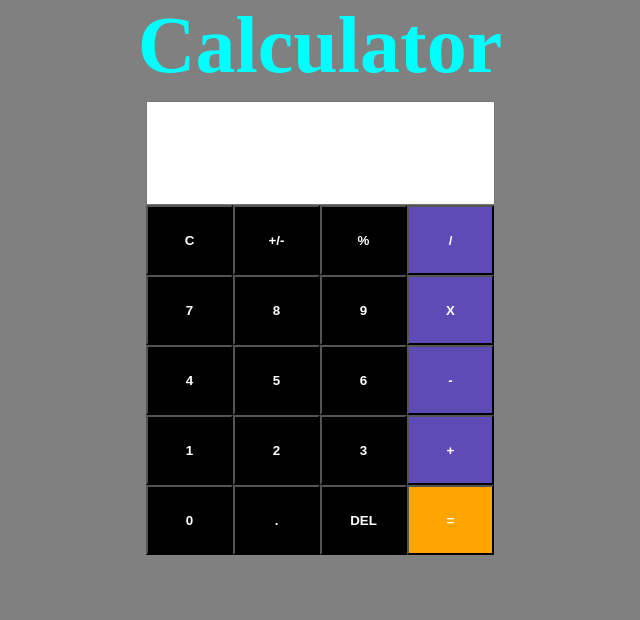
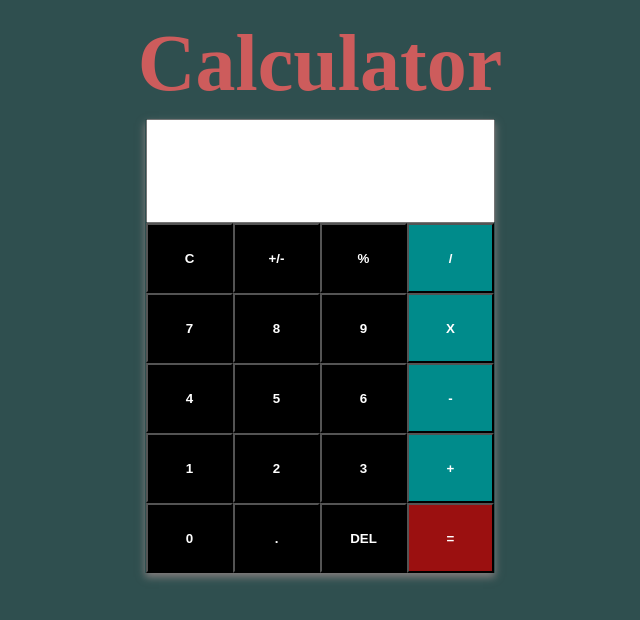
Before and after one commit to Shakibosd/calculator, a plain HTML site: page index.html in a window 1280 px wide. Shown: the whole page, without its empty margins (320-960 px from the left). Drawn offline with Linux system fonts and the light colour scheme.

Commit message:
first commit

```diff
--- a/index.html
+++ b/index.html
@@ -11,6 +11,7 @@
 </head>
 
 <body>
+    <br>
     <h1 class="big">Calculator</h1>
     <div class="card">
         <div class="calc-head">
@@ -45,11 +46,11 @@
                 <input type="button" class="btn" value="0">
                 <input type="button" class="btn" value=".">
                 <input type="button" class="btn" value="DEL">
-                <input type="button" class="btn" style="background-color: orange;" value="=">
+                <input type="button" class="btn" style="background-color: rgb(155, 16, 16);" value="=">
             </div>
         </div>
     </div>
-
+    <br>
     <script src="app.js"></script>
 </body>
 
--- a/style.css
+++ b/style.css
@@ -6,13 +6,13 @@
 body {
     margin: 0;
     padding: 0;
-    background: gray;
+    background: darkslategray;
 }
 
 .big {
     font-size: 80px;
     text-align: center;
-    color: rgb(0, 255, 255);
+    color: indianred;
 }
 
 .card {
@@ -20,7 +20,7 @@ body {
     text-align: center;
     max-width: 350px;
     margin-top: 10px;
-    box-shadow: 0 4px 8px 0 gray;
+    box-shadow: 0 4px 8px 0 rgb(133, 126, 126);
     transition: 0.3s;
     font-size: 0;
 }
@@ -48,9 +48,19 @@ body {
 }
 
 .btn-style {
-    background-color: #5f4bb6;
+    background-color: darkcyan;
 }
 
 .btn:hover {
-    background-color: hotpink;
+    background-color: rebeccapurple;
 }
+
+[class*="col-"] {
+  float: left;
+  padding: 10px;
+}
+
+/* for mobile  */
+[class*="col-"] {
+  width: 100%;
+}
```
